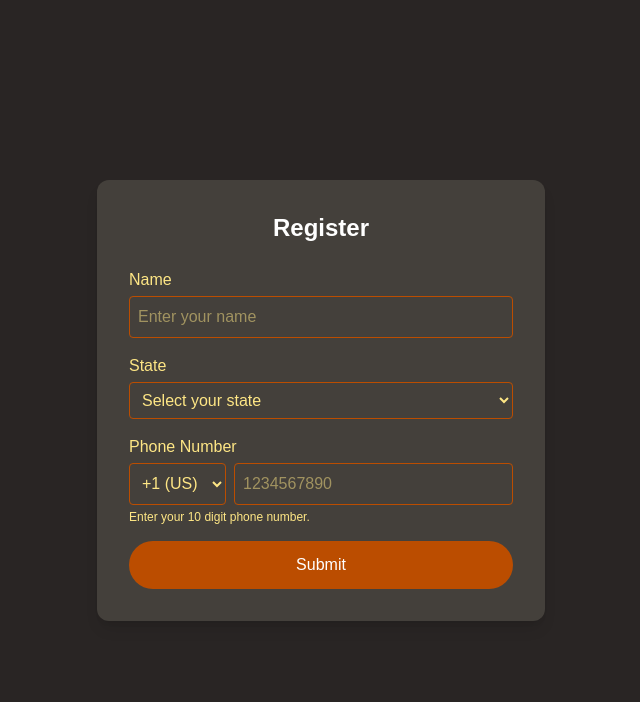
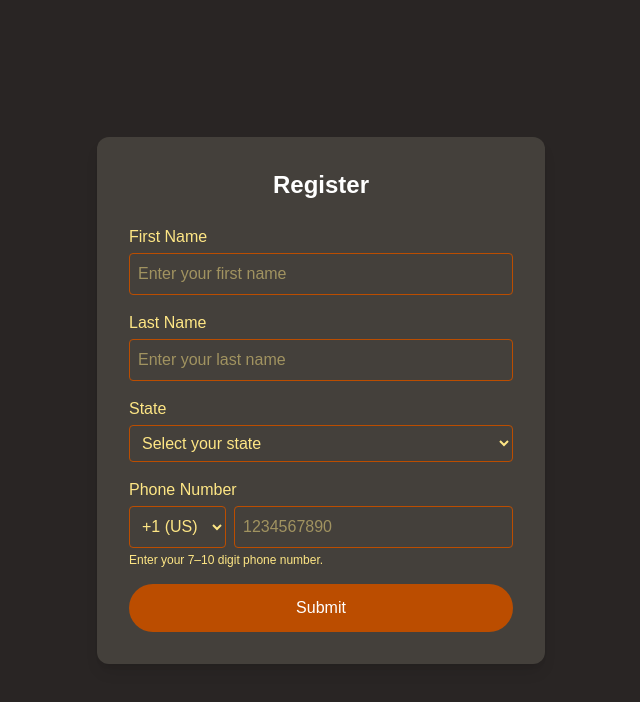
Before and after one commit to Itz-Viggy/Yoga-Registration, a Next.js app: page /register in a window 1280 px wide. Shown: the top 702 px of the page, without its empty margins (319-959 px from the left). Built offline with nearby package versions, Linux system fonts and the light colour scheme.

Commit message:
Added First and Last Name

```diff
--- a/src/app/api/register/route.ts
+++ b/src/app/api/register/route.ts
@@ -3,7 +3,7 @@ import { google } from "googleapis";
 
 export async function POST(req: NextRequest) {
   try {
-    const { name, state, code, phone } = await req.json();
+    const { firstname, lastname, state, code, phone } = await req.json();
     const processedKey = process.env.GOOGLE_PRIVATE_KEY?.replace(/\\n/g, "\n") || "";
     console.log("Private key length:", processedKey.length);
 
@@ -27,7 +27,7 @@ export async function POST(req: NextRequest) {
       range: "Sheet1!A2:C",
       valueInputOption: "USER_ENTERED",
       requestBody: {
-        values: [[name, state, `'${code} ${phone}`]],
+        values: [[firstname, lastname, state, `'${code} ${phone}`]],
       },
     });
 
--- a/src/app/register/page.tsx
+++ b/src/app/register/page.tsx
@@ -2,11 +2,17 @@
 
 import { useState } from "react";
 import { useRouter } from "next/navigation";
-import StateDropdown from "@/components/statesdropdown"; // Ensure this component exists
+import StateDropdown from "@/components/statesdropdown";
 
 export default function RegisterPage() {
   const router = useRouter();
-  const [formData, setFormData] = useState({ name: "", state: "", code:"+1", phone: "" });
+  const [formData, setFormData] = useState({
+    firstname: "",
+    lastname: "",
+    state: "",
+    code: "+1",
+    phone: ""
+  });
   const [loading, setLoading] = useState(false);
   const [error, setError] = useState("");
 
@@ -25,16 +31,10 @@ export default function RegisterPage() {
     try {
       const res = await fetch("/api/register", {
         method: "POST",
-        headers: {
-          "Content-Type": "application/json",
-        },
+        headers: { "Content-Type": "application/json" },
         body: JSON.stringify(formData),
       });
-
-      if (!res.ok) {
-        throw new Error("Failed to save data");
-      }
-
+      if (!res.ok) throw new Error("Failed to save data");
       router.push("/register/step1");
     } catch (err: any) {
       setError(err.message);
@@ -52,21 +52,42 @@ export default function RegisterPage() {
         <h2 className="text-2xl font-bold text-white mb-6 text-center">
           Register
         </h2>
+
+        {/* First Name */}
         <div className="mb-4">
-          <label htmlFor="name" className="block text-amber-200 mb-1">
-            Name
+          <label htmlFor="firstname" className="block text-amber-200 mb-1">
+            First Name
           </label>
           <input
             type="text"
-            id="name"
-            name="name"
-            placeholder = "Enter your name"
+            id="firstname"
+            name="firstname"
+            placeholder="Enter your first name"
             required
-            value={formData.name}
+            value={formData.firstname}
             onChange={handleChange}
-            className="w-full border border-amber-700 p-2 rounded text-amber-200"
+            className="w-full border border-amber-700 p-2 rounded bg-stone-700 text-amber-200"
           />
         </div>
+
+        {/* Last Name */}
+        <div className="mb-4">
+          <label htmlFor="lastname" className="block text-amber-200 mb-1">
+            Last Name
+          </label>
+          <input
+            type="text"
+            id="lastname"
+            name="lastname"
+            placeholder="Enter your last name"
+            required
+            value={formData.lastname}
+            onChange={handleChange}
+            className="w-full border border-amber-700 p-2 rounded bg-stone-700 text-amber-200"
+          />
+        </div>
+
+        {/* State Dropdown */}
         <div className="mb-4">
           <label htmlFor="state" className="block text-amber-200 mb-1">
             State
@@ -77,6 +98,8 @@ export default function RegisterPage() {
             onChange={handleChange}
           />
         </div>
+
+        {/* Phone with Country Code */}
         <div className="mb-4">
           <label className="block text-amber-200 mb-1">Phone Number</label>
           <div className="flex space-x-2">
@@ -88,7 +111,6 @@ export default function RegisterPage() {
             >
               <option value="+1">+1 (US)</option>
               <option value="+91">+91 (IN)</option>
-
             </select>
             <input
               type="tel"
@@ -102,12 +124,15 @@ export default function RegisterPage() {
             />
           </div>
           <p className="text-xs text-amber-200 mt-1">
-    Enter your 10 digit phone number.
+            Enter your 7–10 digit phone number.
           </p>
         </div>
+
         {error && (
           <p className="text-red-500 text-center mb-4">{error}</p>
         )}
+
+        {/* Submit Button */}
         <button
           type="submit"
           disabled={loading}
```
Lines whose indentation alone changed are shown as unchanged.
